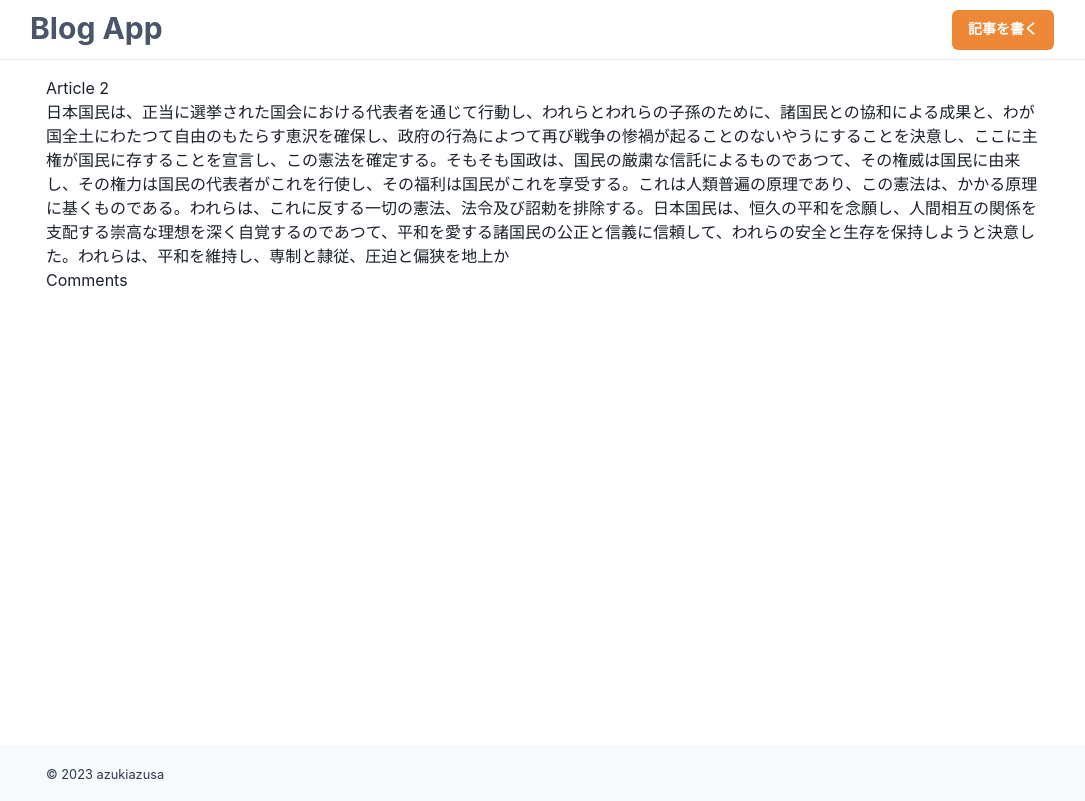
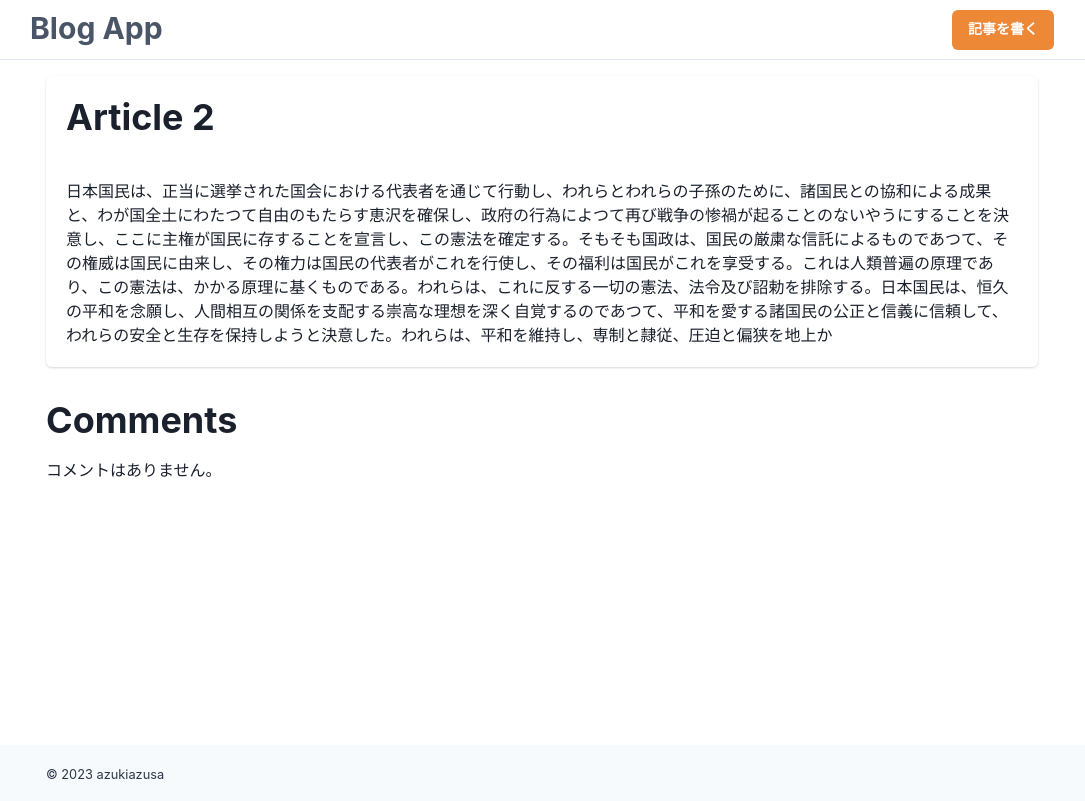
Before and after one commit to ibystm/nextjs-sample-app, a Next.js app: page /articles/1428cbaa-64fe-d260-e1a2-07e6c6d19e76 in a window 1280 px wide. Shown: the whole page, without its empty margins (98-1183 px from the left). Built offline with nearby package versions, Linux system fonts and the light colour scheme.

Commit message:
Modified.

```diff
--- /dev/null
+++ b/src/app/articles/[slug]/ArticleContent.tsx
@@ -0,0 +1,23 @@
+import {
+  Card,
+  CardHeader,
+  CardBody,
+  Text,
+  Heading,
+} from '../../common/chakraComponents'
+import { Article } from '../../types'
+
+export default function ArticleContent({ article }: { article: Article }) {
+  return (
+    <Card as="article">
+      <CardHeader>
+        <Heading as="h1">{article.title}</Heading>
+      </CardHeader>
+      <CardBody>
+        <Text as="p" fontSize="md">
+          {article.content}
+        </Text>
+      </CardBody>
+    </Card>
+  )
+}
--- /dev/null
+++ b/src/app/articles/[slug]/Comments.tsx
@@ -0,0 +1,54 @@
+import {
+  Card,
+  CardBody,
+  StackDivider,
+  VStack,
+  Text,
+  Box,
+  Avatar,
+  Flex,
+} from '../../common/chakraComponents'
+import { Comment } from '../../types'
+
+export default async function Comments({
+  commentPromise,
+}: {
+  commentPromise: Promise<Comment[]>
+}) {
+  const comments = await commentPromise
+
+  if (comments.length === 0) {
+    return (
+      <Text as="p" fontSize="md">
+        コメントはありません。
+      </Text>
+    )
+  }
+  return (
+    <VStack
+      divider={<StackDivider borderColor="gray.200" />}
+      spacing={4}
+      as="ul"
+      align="stretch"
+      px={4}
+    >
+      {comments.map((comment) => (
+        <CommentItem key={comment.id} comment={comment} />
+      ))}
+    </VStack>
+  )
+}
+
+function CommentItem({ comment }: { comment: Comment }) {
+  return (
+    <Flex as="li" listStyleType="none" align="center">
+      <Avatar
+        size="sm"
+        name={comment.author.name}
+        src={comment.author.avatarUrl}
+        mr={4}
+      />
+      <Text fontSize="sm">{comment.body}</Text>
+    </Flex>
+  )
+}
--- /dev/null
+++ b/src/app/articles/[slug]/LoadingComments.tsx
@@ -0,0 +1,32 @@
+import {
+  StackDivider,
+  VStack,
+  Flex,
+  SkeletonCircle,
+  Skeleton,
+} from '../../common/chakraComponents'
+
+export default function LoadingComments() {
+  return (
+    <VStack
+      divider={<StackDivider borderColor="gray.200" />}
+      spacing={4}
+      as="ul"
+      align="stretch"
+      px={4}
+    >
+      <CommentSkeltonItem />
+      <CommentSkeltonItem />
+      <CommentSkeltonItem />
+    </VStack>
+  )
+}
+
+function CommentSkeltonItem() {
+  return (
+    <Flex as="li" listStyleType="none" align="center">
+      <SkeletonCircle size="8" mr={4} />
+      <Skeleton height="14px" width="60%" />
+    </Flex>
+  )
+}
--- a/src/app/articles/[slug]/page.tsx
+++ b/src/app/articles/[slug]/page.tsx
@@ -1,20 +1,10 @@
+import ArticleContent from './ArticleContent'
+import Comments from './Comments'
+import { Heading } from '../../common/chakraComponents'
+import LoadingComments from './LoadingComments'
 import { notFound } from 'next/navigation'
-import { Article, Comment } from '../../types'
+import { Article } from '@/app/types'
 import { Suspense } from 'react'
-import { Metadata, ResolvingMetadata } from 'next'
-
-export async function generateMetadata({
-  params,
-}: {
-  params: { slug: string }
-  parent?: ResolvingMetadata
-}): Promise<Metadata> {
-  const article = await getArticle(params.slug)
-  return {
-    title: article?.title,
-    description: article?.content,
-  }
-}
 
 const getArticle = async (slug: string) => {
   const res = await fetch(`http://localhost:3000/api/articles/${slug}`, {
@@ -55,31 +45,21 @@ export default async function ArticleDetail({
 }: {
   params: { slug: string }
 }) {
-  const article = await getArticle(params.slug)
+  const articlePromise = getArticle(params.slug)
+  const commentPromise = getComments(params.slug)
+
+  const article = await articlePromise
 
   return (
     <div>
-      <h1>{article.title}</h1>
-      <p>{article.content}</p>
-      <h2>Comments</h2>
-      <Suspense fallback={<div>Loading comments...</div>}>
-        <Comments commentPromise={getComments(params.slug)} />
+      <ArticleContent article={article} />
+      <Heading as="h2" mt={8} mb={4}>
+        Comments
+      </Heading>
+      <Suspense fallback={<LoadingComments />}>
+        {/* @ts-expect-error 現状は jsx が Promise を返すと TypeScript が型エラーを報告するが、将来的には解決される */}
+        <Comments commentPromise={commentPromise} />
       </Suspense>
     </div>
   )
 }
-
-async function Comments({
-  commentPromise,
-}: {
-  commentPromise: Promise<Comment[]>
-}) {
-  const comments = await commentPromise
-  return (
-    <ul>
-      {comments.map((comment) => (
-        <li key={comment.id}>{comment.body}</li>
-      ))}
-    </ul>
-  )
-}
```
